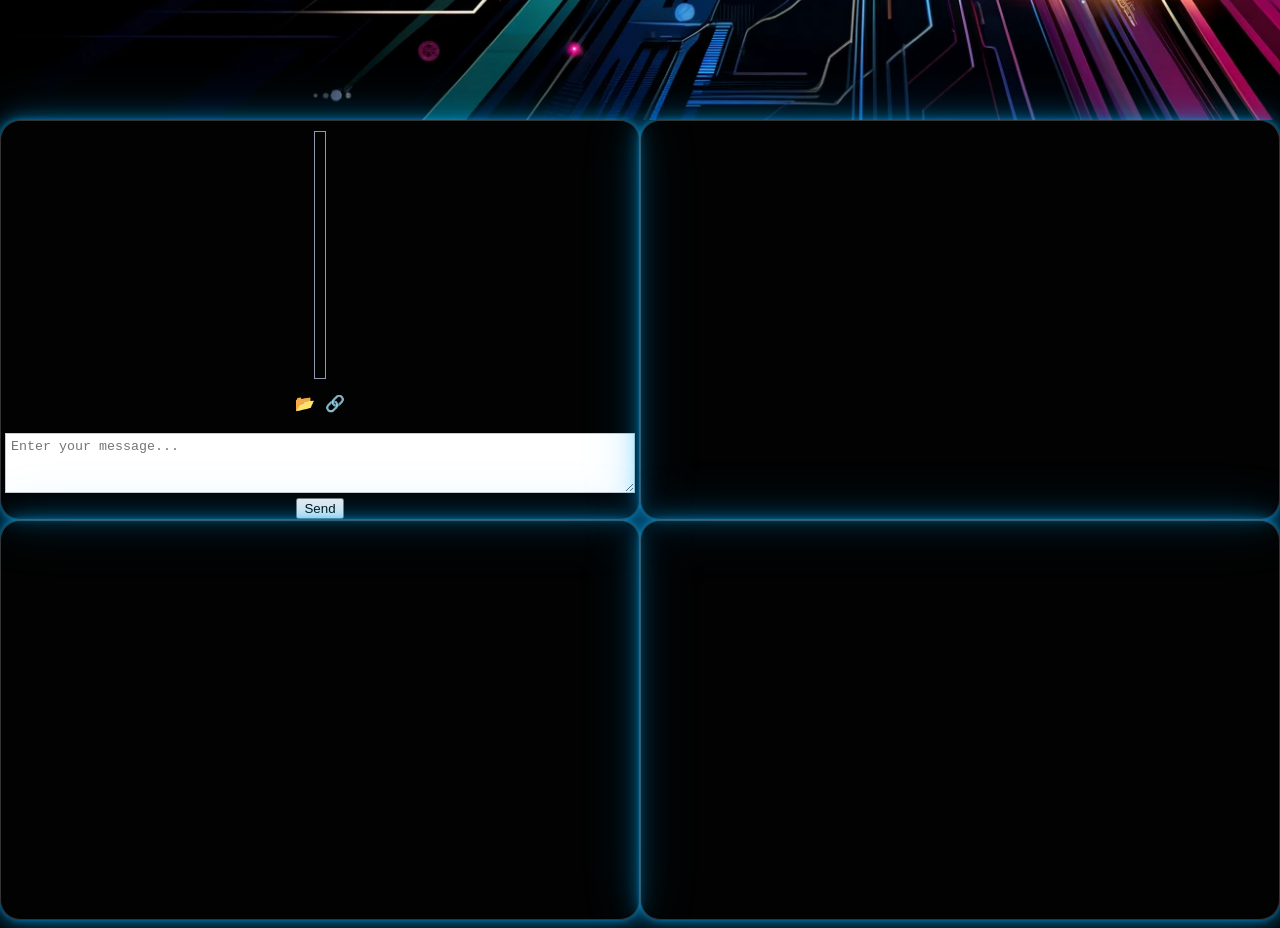
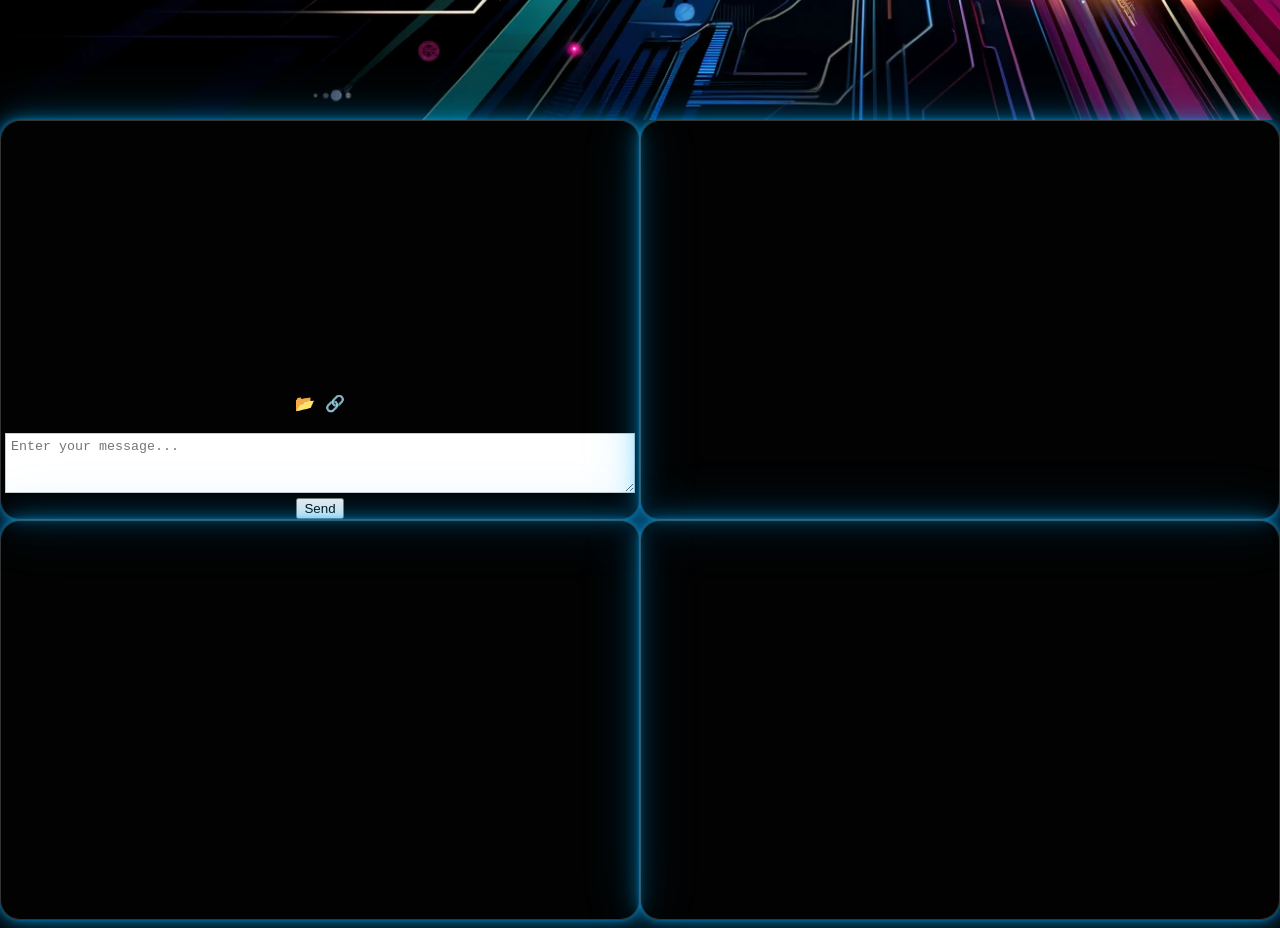
Before and after one commit to Trina0224/3chatbots, a website: page public/index.html in a window 1280 px wide. Shown: the part 880-1808 px from the top of the page. Drawn offline with nearby package versions, Linux system fonts and the light colour scheme; a web font is replaced by a local one.

Commit message:
working on CSS

```diff
--- a/public/script.js
+++ b/public/script.js
@@ -464,6 +464,7 @@ function appendMessageToDiscussionContainer(message, botName) {
             break;
         default:
             // default color for all others.
+            messageDiv.style.color = "#F8F8F8";
             break;
     }
 
--- a/public/style.css
+++ b/public/style.css
@@ -88,7 +88,8 @@ input[type="submit"] {
     height: calc(100% - 100px); /* Adjust based on your layout */
     margin: 10px 0;
     padding: 5px;
-    border: 1px solid #8E9AAF; /* Visual boundary for the old inputs */
+    border: 1px solid #040404; /*#8E9AAF;  Visual boundary for the old inputs */
+    color: #55697c;
 }
 
 #inputData {
```
